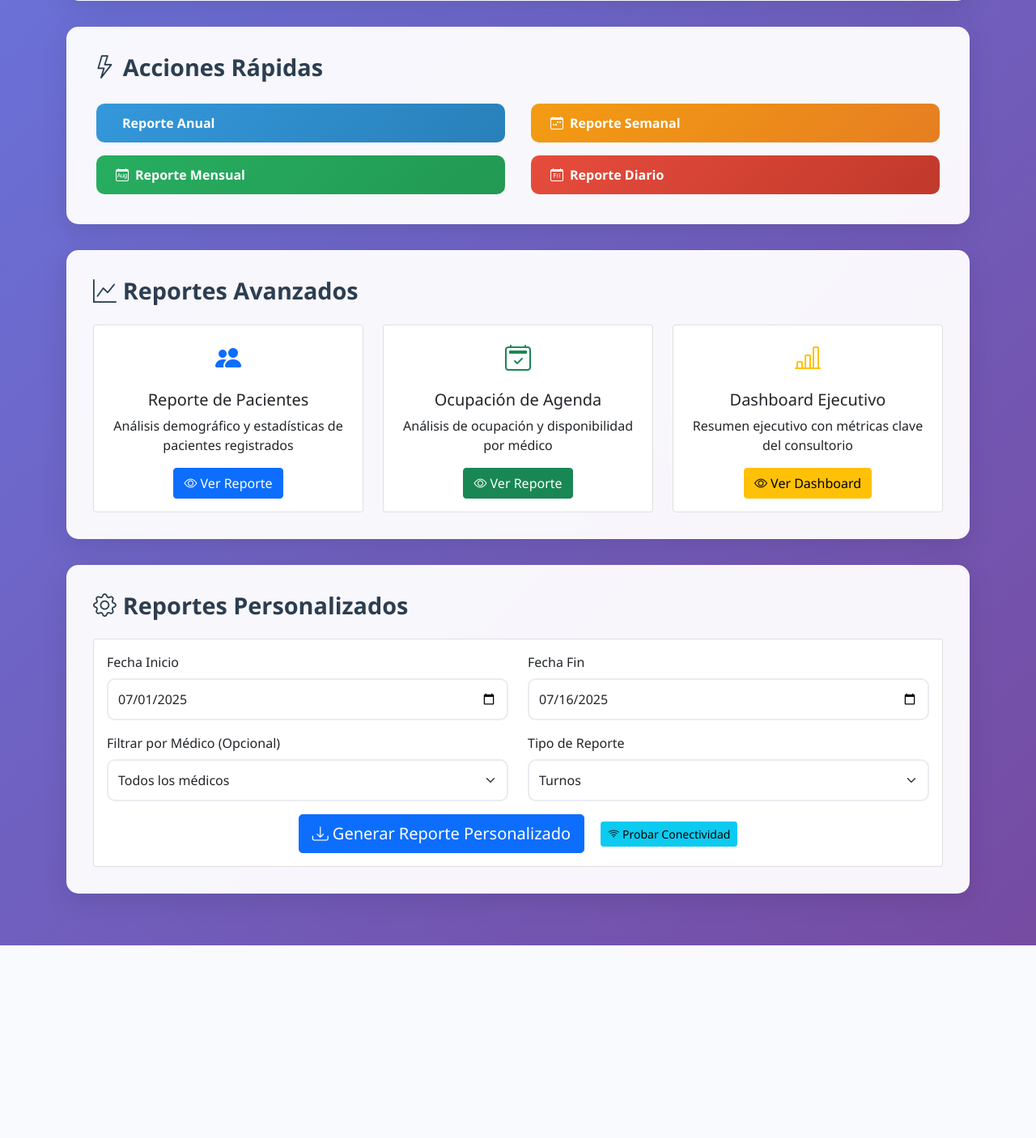
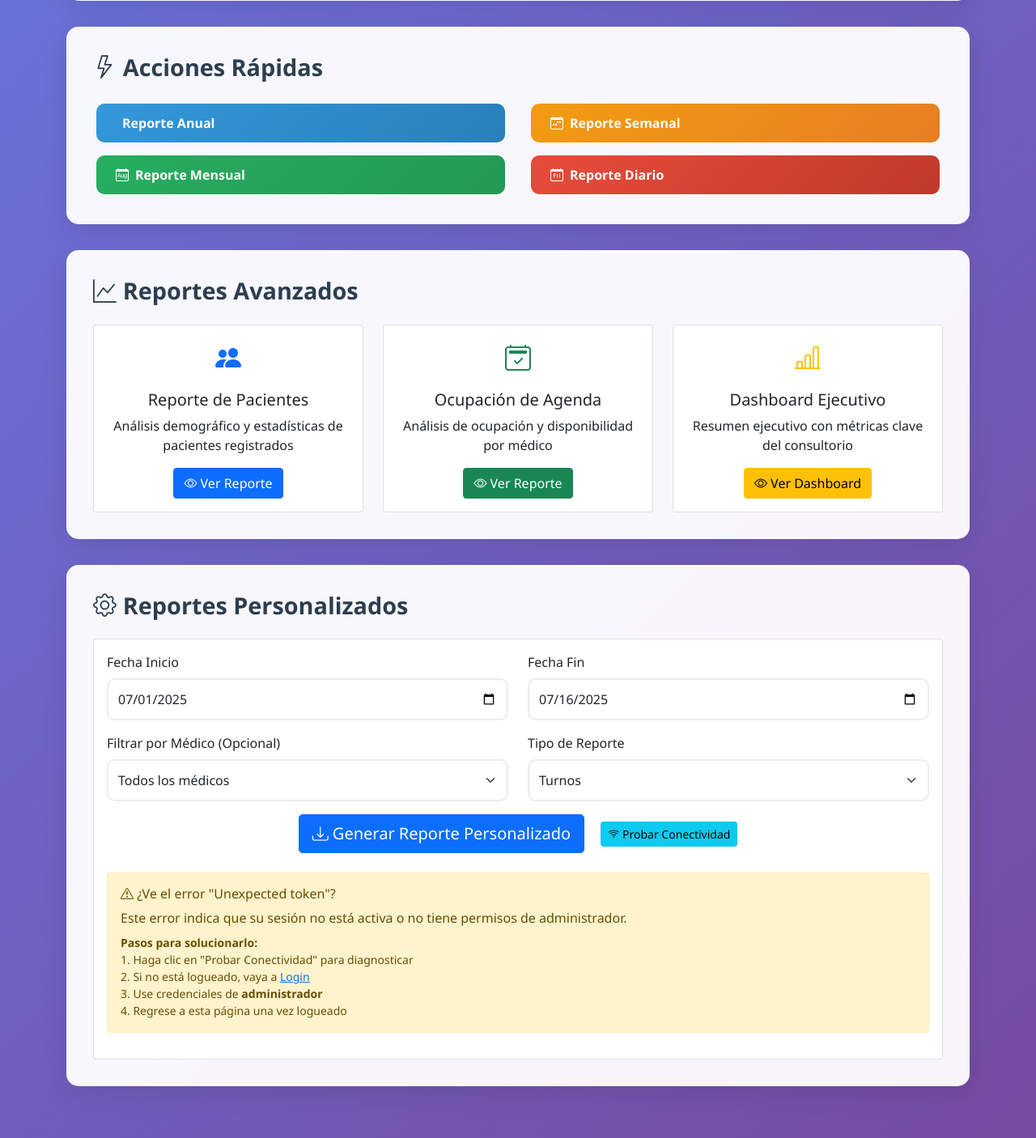
Before and after one commit to Nikise23/historias-clinicas, a Flask app: template templates/administrador.html in a window 1280 px wide. Shown: the part 874-2280 px from the top of the page at 81% size. Before the commit the page ends 2042 px from the top, so only its background shows below. Run offline with Flask 3, Linux system fonts and the light colour scheme; the template is opened without the code that fills it, so the values that code supplies are empty; some libraries are stand-ins or nearby versions.

Commit message:
Improve session handling and error management in admin dashboard
Co-authored-by: nicolashfernandez23 <nicolashfernandez23@gmail.com>

```diff
--- a/app.py
+++ b/app.py
@@ -18,39 +18,15 @@ timezone_ar = pytz.timezone('America/Argentina/Buenos_Aires')
 
 
 
-# Rutas de archivo usando el disco persistente
-DATA_FILE = "/data/historias_clinicas.json"
-USUARIOS_FILE = "/data/usuarios.json"
-PACIENTES_FILE = "/data/pacientes.json"
-TURNOS_FILE = "/data/turnos.json"
-AGENDA_FILE = "/data/agenda.json"
-PAGOS_FILE = "/data/pagos.json"
-
-# (OPCIONAL) Copiar archivos antiguos si todavía existen en la raíz
-def mover_a_persistencia(nombre_archivo):
-    origen = nombre_archivo
-    destino = f"/data/{nombre_archivo}"
-
-    if os.path.exists(origen) and not os.path.exists(destino):
-        try:
-            shutil.copy(origen, destino)
-            print(f"✅ Archivo '{nombre_archivo}' copiado a /data")
-        except Exception as e:
-            print(f"❌ Error al copiar '{nombre_archivo}':", e)
-    else:
-        print(f"🔁 '{nombre_archivo}' ya existe en /data o no se encontró en el origen.")
-
-archivos_para_mover = [
-    "historias_clinicas.json",
-    "usuarios.json",
-    "pacientes.json",
-    "turnos.json",
-    "agenda.json",
-    "pagos.json"
-]
-
-for archivo in archivos_para_mover:
-    mover_a_persistencia(archivo)
+# Rutas de archivo locales
+DATA_FILE = "historias_clinicas.json"
+USUARIOS_FILE = "usuarios.json"
+PACIENTES_FILE = "pacientes.json"
+TURNOS_FILE = "turnos.json"
+AGENDA_FILE = "agenda.json"
+PAGOS_FILE = "pagos.json"
+
+# Usando archivos locales, no necesitamos mover nada
 
 
 
@@ -194,11 +170,12 @@ def inicio():
 
 
 @app.route("/api/session-info")
-@login_requerido
 def session_info():
     return jsonify({
+        "authenticated": "usuario" in session,
         "usuario": session.get("usuario"),
-        "rol": session.get("rol")
+        "rol": session.get("rol"),
+        "message": "Información de sesión obtenida correctamente"
     })
 
 
@@ -1330,6 +1307,8 @@ def test_reportes():
     """Función de prueba para verificar autenticación"""
     return jsonify({"message": "Reportes funcionando correctamente", "user": session.get("usuario"), "rol": session.get("rol")})
 
+
+
 @app.route("/api/reportes/turnos", methods=["GET"])
 @login_requerido
 @rol_requerido("administrador")
--- a/templates/administrador.html
+++ b/templates/administrador.html
@@ -589,6 +589,19 @@
                             <button class="btn btn-info btn-sm ms-3" onclick="probarConectividad()">
                                 <i class="bi bi-wifi"></i> Probar Conectividad
                             </button>
+                        </div>
+
+                        <!-- Instrucciones de solución -->
+                        <div class="alert alert-warning mt-4" role="alert">
+                            <h6><i class="bi bi-exclamation-triangle"></i> ¿Ve el error "Unexpected token"?</h6>
+                            <p class="mb-2">Este error indica que su sesión no está activa o no tiene permisos de administrador.</p>
+                            <div class="small">
+                                <strong>Pasos para solucionarlo:</strong><br>
+                                1. Haga clic en "Probar Conectividad" para diagnosticar<br>
+                                2. Si no está logueado, vaya a <a href="/login">Login</a><br>
+                                3. Use credenciales de <strong>administrador</strong><br>
+                                4. Regrese a esta página una vez logueado
+                            </div>
                         </div>
                     </div>
                 </div>
@@ -975,50 +988,105 @@
             alert(`Exportando reporte de ${tipo} del ${fechaInicio} al ${fechaFin}`);
         }
 
+        // Función para verificar autenticación
+        async function verificarAutenticacion() {
+            try {
+                const response = await fetch('/api/session-info');
+                const data = await response.json();
+
+                if (!data.authenticated) {
+                    return {
+                        autenticado: false,
+                        mensaje: "No hay sesión activa. Necesita hacer login primero."
+                    };
+                }
+
+                if (data.rol !== "administrador") {
+                    return {
+                        autenticado: false,
+                        mensaje: `Su rol (${data.rol}) no tiene permisos de administrador.`
+                    };
+                }
+
+                return {
+                    autenticado: true,
+                    usuario: data.usuario,
+                    rol: data.rol
+                };
+            } catch (error) {
+                return {
+                    autenticado: false,
+                    mensaje: "Error verificando autenticación: " + error.message
+                };
+            }
+        }
+
+        // Función mejorada para manejar respuestas de API
+        async function manejarRespuestaAPI(response) {
+            const responseText = await response.text();
+
+            // Si la respuesta parece ser HTML (redirección a login), manejar el caso
+            if (responseText.includes('<!doctype') || responseText.includes('<html')) {
+                const auth = await verificarAutenticacion();
+                if (!auth.autenticado) {
+                    throw new Error('Su sesión ha expirado o no tiene permisos suficientes. ' + auth.mensaje);
+                } else {
+                    throw new Error('El servidor devolvió HTML en lugar de JSON. Verifique la ruta de la API.');
+                }
+            }
+
+            // Intentar parsear como JSON
+            try {
+                const data = JSON.parse(responseText);
+                if (!response.ok) {
+                    throw new Error(data.error || `Error HTTP ${response.status}`);
+                }
+                return data;
+            } catch (parseError) {
+                if (parseError.message.includes('Unexpected token')) {
+                    throw new Error('Respuesta inválida del servidor. Puede que haya expirado su sesión.');
+                }
+                throw parseError;
+            }
+        }
+
         // Función de prueba para verificar conectividad
         async function probarConectividad() {
             try {
-                console.log('Probando conectividad...');
+                console.log('Verificando autenticación...');
+                const auth = await verificarAutenticacion();
+
+                if (!auth.autenticado) {
+                    alert('❌ Problema de autenticación:\n' + auth.mensaje);
+                    return;
+                }
+
+                console.log('Probando conectividad con reportes...');
                 const response = await fetch('/api/reportes/test');
-                console.log('Test Response status:', response.status);
-
-                const responseText = await response.text();
-                console.log('Test Response text:', responseText);
-
-                if (response.ok) {
-                    const data = JSON.parse(responseText);
-                    alert(`Conectividad OK: ${data.message}\nUsuario: ${data.user}\nRol: ${data.rol}`);
-                } else {
-                    alert('Error de conectividad: ' + response.status);
-                }
+                const data = await manejarRespuestaAPI(response);
+
+                alert(`✅ Conectividad OK!\n\n🔹 ${data.message}\n🔹 Usuario: ${data.user}\n🔹 Rol: ${data.rol}`);
+
             } catch (error) {
                 console.error('Error en prueba de conectividad:', error);
-                alert('Error de conectividad: ' + error.message);
+                alert('❌ Error de conectividad:\n' + error.message);
             }
         }
 
         // Función para mostrar reporte de pacientes
         async function mostrarReportePacientes() {
             try {
-                console.log('Intentando obtener reporte de pacientes...');
+                console.log('Verificando autenticación antes de obtener reporte de pacientes...');
+                const auth = await verificarAutenticacion();
+
+                if (!auth.autenticado) {
+                    alert('❌ No puede acceder a los reportes:\n' + auth.mensaje + '\n\nPor favor, haga login como administrador.');
+                    return;
+                }
+
+                console.log('Obteniendo reporte de pacientes...');
                 const response = await fetch('/api/reportes/pacientes');
-                console.log('Response status:', response.status);
-                console.log('Response headers:', response.headers);
-
-                const responseText = await response.text();
-                console.log('Response text:', responseText);
-
-                let data;
-                try {
-                    data = JSON.parse(responseText);
-                } catch (parseError) {
-                    console.error('Error parsing JSON:', parseError);
-                    throw new Error('La respuesta del servidor no es JSON válido. Revise la consola para más detalles.');
-                }
-
-                if (!response.ok) {
-                    throw new Error(data.error || 'Error al obtener el reporte');
-                }
+                const data = await manejarRespuestaAPI(response);
 
                 const modalContent = `
                     <div class="modal fade" id="reportePacientesModal" tabindex="-1" aria-hidden="true">
```
